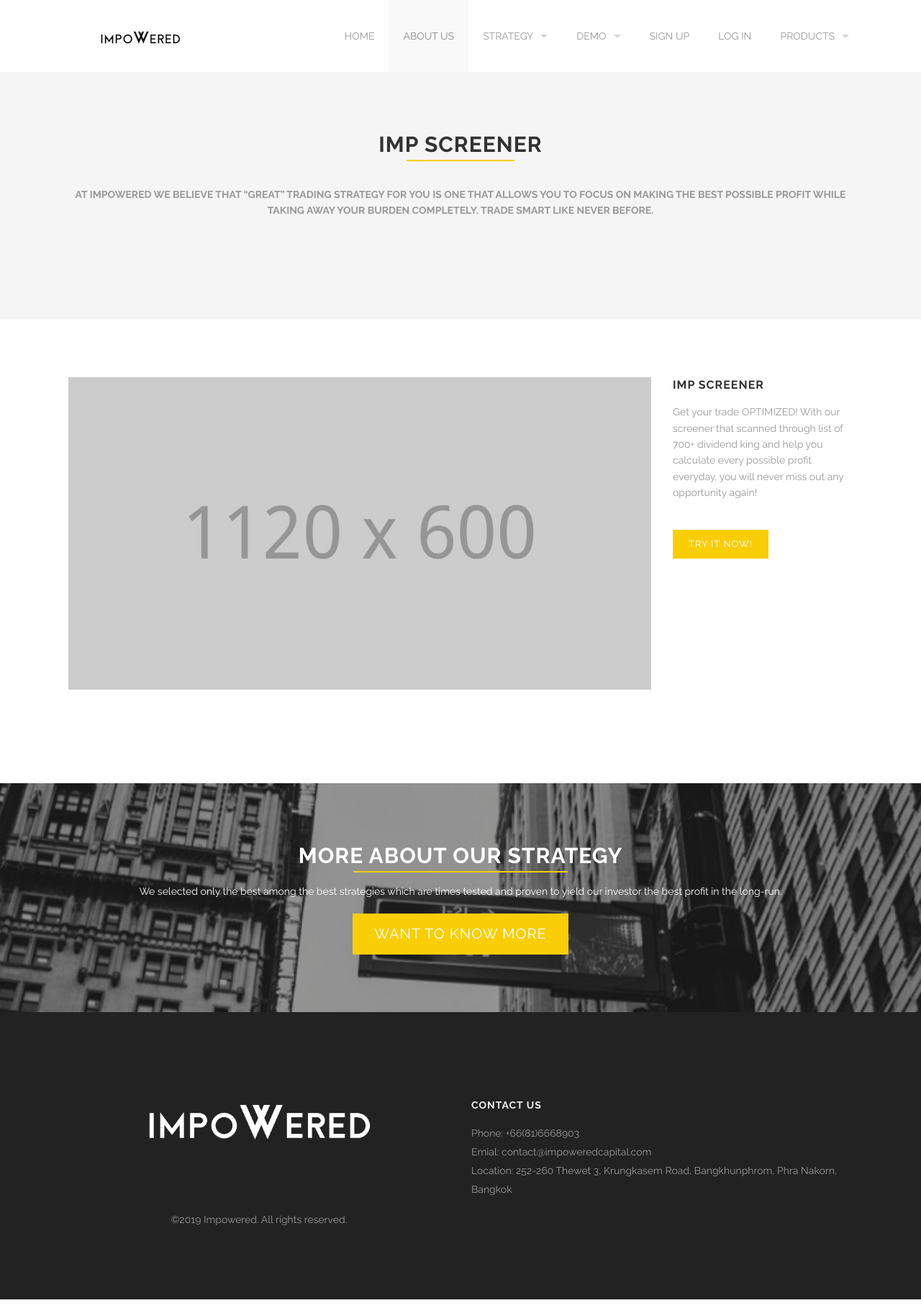
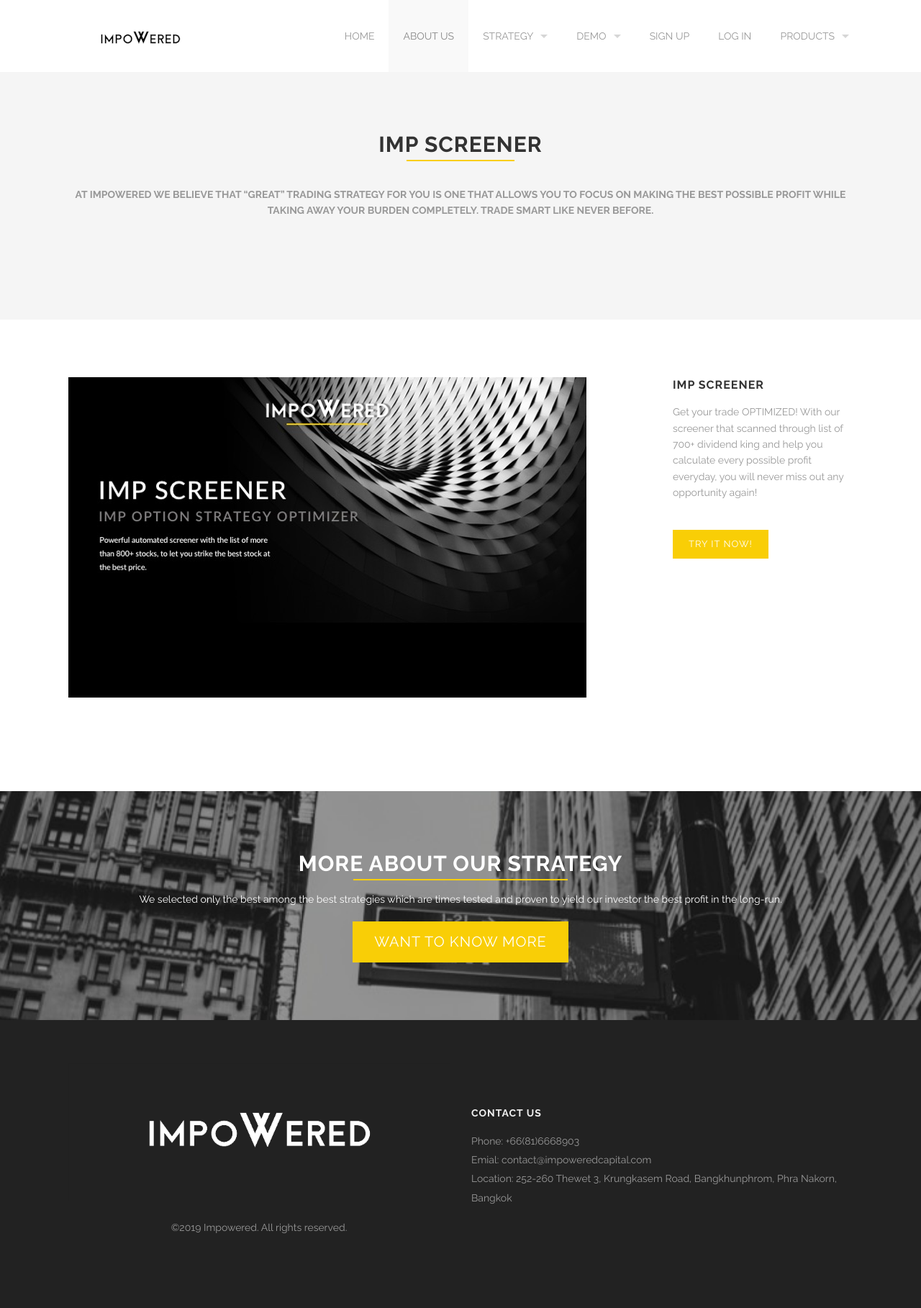
Before and after one commit to impoweredcapital/investmentplatform, a Jekyll site: the page built from allproducts.html, in a window 1280 px wide. Shown: the whole page at 72% size. Built offline with Jekyll 4.4.1, drawn with Linux system fonts in a browser that asks for light colours.

Commit message:
changepic

```diff
--- a/allproducts.html
+++ b/allproducts.html
@@ -50,7 +50,7 @@ testimonials:
       <div class='mod modBoxedSlider'>
         <div class='slides'>
           <div class='slide'>
-            <img alt="" src="images/@stock/big-work-1.jpg" />
+            <img alt="" src="images/IMP_screener.jpg" />
           </div>
         </div>
       </div>
```
Also changed, not shown: images/IMP_screener.jpg (added).
